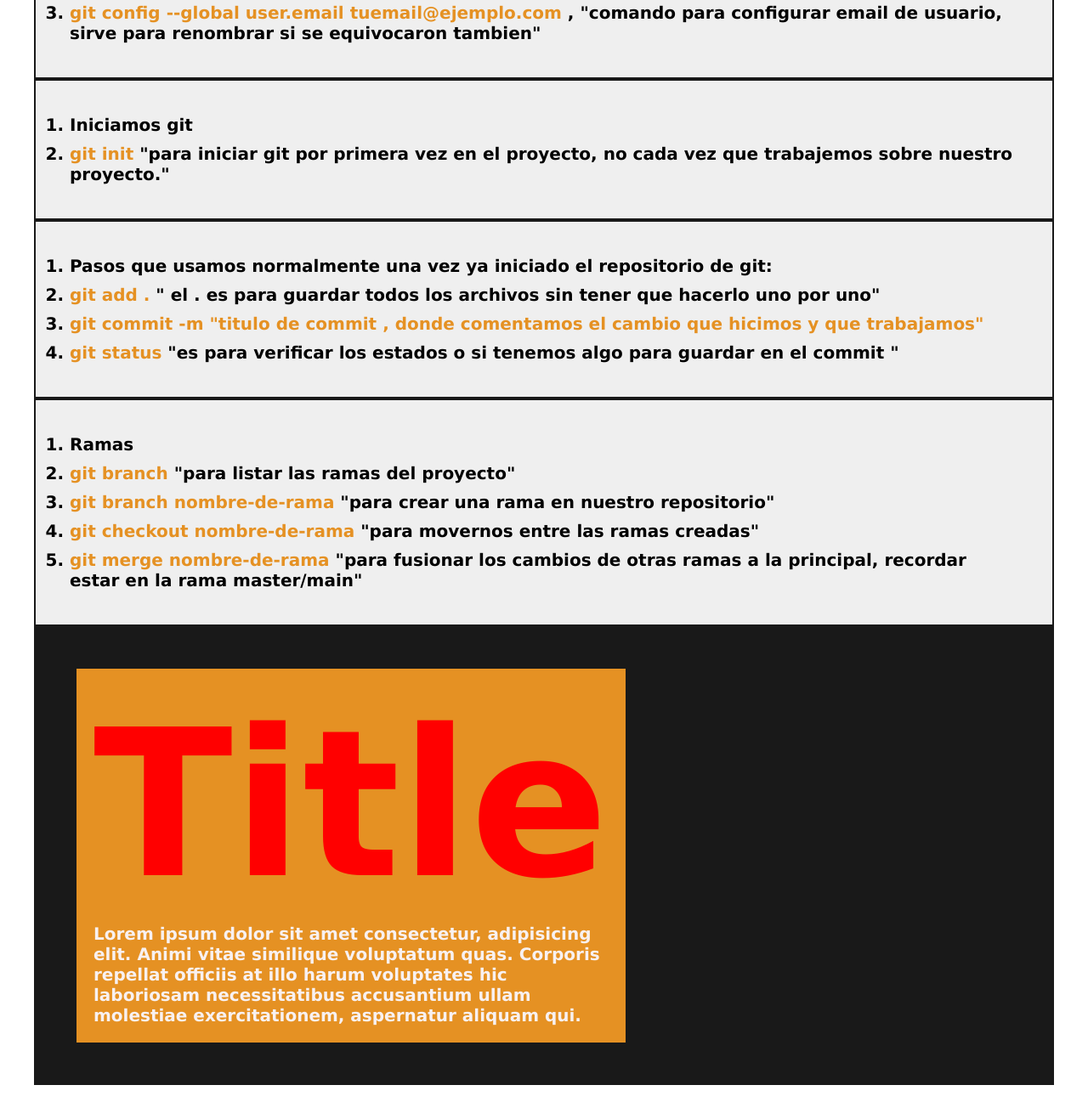
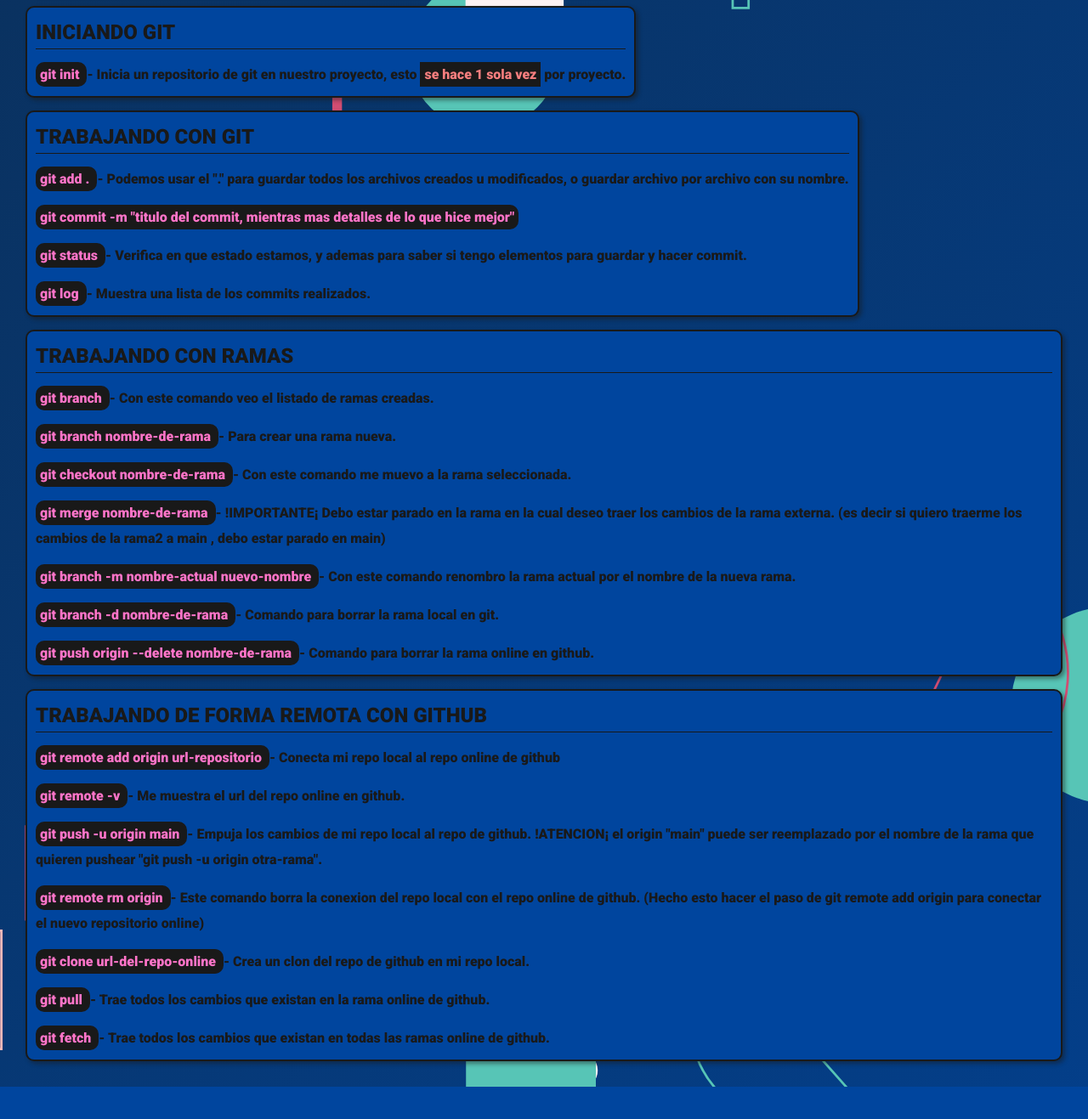
Before and after one commit to feralarcon1995/prueba, a website: page index.html in a window 1280 px wide. Shown: the part 265-1582 px from the top of the page at 85% size. After the commit the page ends 1544 px from the top, so only its background shows below. Drawn offline with Linux system fonts and the light colour scheme; a web font is replaced by a local one.

Commit message:
changes to the readme file

```diff
--- a/index.html
+++ b/index.html
@@ -12,46 +12,161 @@
 
 <body>
 
-    <h1>Pasos para usar git </h1>
-    <ol>
-        <li>Configuramos git por unica vez por pc:</li>
-        <li><span>git config --global user.name
-                <hr> "tu nombre"
-            </span> , <a href="">link</a> "comando para configurar nombre de usuario, sirve
-            para renombrar si se equivocaron tambien"</li>
-        <li><span>git config --global user.email tuemail@ejemplo.com</span> , "comando para configurar email de usuario,
-            sirve para renombrar si se equivocaron tambien"</li>
-    </ol>
-    <ol>
-        <li>Iniciamos git </li>
-        <li><span>git init </span> "para iniciar git por primera vez en el proyecto, no cada vez que trabajemos sobre
-            nuestro proyecto."</li>
-    </ol>
-    <ol>
-        <li>Pasos que usamos normalmente una vez ya iniciado el repositorio de git:</li>
-        <li> <span> git add .</span> " el . es para guardar todos los archivos sin tener que hacerlo uno por uno" </li>
-        <li> <span>git commit -m "titulo de commit , donde comentamos el cambio que hicimos y que trabajamos"</span>
-        </li>
-        <li> <span> git status</span> "es para verificar los estados o si tenemos algo para guardar en el commit "</li>
-    </ol>
-    <ol>
-        <li>Ramas</li>
-        <li><span>git branch</span> "para listar las ramas del proyecto"</li>
-        <li><span>git branch nombre-de-rama</span> "para crear una rama en nuestro repositorio"</li>
-        <li><span>git checkout nombre-de-rama</span> "para movernos entre las ramas creadas" </li>
-        <li><span>git merge nombre-de-rama</span> "para fusionar los cambios de otras ramas a la principal, recordar
-            estar en la rama master/main"</li>
-    </ol>
+    <section>
+        <article class="header">
+            <h1>Pasos para usar git</h1>
+        </article>
+        <ul>
+            <li>Configurando git</li>
+            <li>
+                <span>
+                    git config --global user.name "mi nombre"
+                </span>
+                - Configura el nombre de usuario de git
+            </li>
+            <li>
+                <span>
+                    git config --global user.email miemail@ejemplo.com
+                </span>
+                - Configura el email del usuario en git
+            </li>
+        </ul>
+        <ul>
+            <li>Iniciando git</li>
+            <li>
+                <span>
+                    git init
+                </span>
+                - Inicia un repositorio de git en nuestro proyecto, esto <span class="red"> se hace 1 sola vez</span>
+                por proyecto.
+            </li>
+        </ul>
 
+        <ul>
+            <li>Trabajando con git</li>
+            <li>
+                <span>
+                    git add .
+                </span>
+                - Podemos usar el "." para guardar todos los archivos creados u modificados, o guardar archivo por
+                archivo con su nombre.
+            </li>
+            <li>
+                <span>
+                    git commit -m "titulo del commit, mientras mas detalles de lo que hice mejor"
+                </span>
+            <li>
+                <span>
+                    git status
+                </span>
+                - Verifica en que estado estamos, y ademas para saber si tengo elementos para guardar y hacer commit.
+            </li>
+            <li>
+                <span>
+                    git log
+                </span>
+                - Muestra una lista de los commits realizados.
+            </li>
+            </li>
+        </ul>
 
-    <section class="cajas">
-        <div class="caja">
-            <h2 class="pepito-title">Title</h2>
-            <p class="caja__subtitle">Lorem ipsum dolor sit amet consectetur, adipisicing elit. Animi vitae similique
-                voluptatum quas. Corporis repellat officiis at illo harum voluptates hic laboriosam necessitatibus
-                accusantium ullam molestiae exercitationem, aspernatur aliquam qui.</p>
-        </div>
+        <ul>
+            <li>
+                Trabajando con ramas
+            </li>
+            <li>
+                <span>
+                    git branch
+                </span>
+                - Con este comando veo el listado de ramas creadas.
+            </li>
+            <li>
+                <span>
+                    git branch nombre-de-rama
+                </span>
+                - Para crear una rama nueva.
+            </li>
+            <li>
+                <span>
+                    git checkout nombre-de-rama
+                </span>
+                - Con este comando me muevo a la rama seleccionada.
+            </li>
+            <li>
+                <span>
+                    git merge nombre-de-rama
+                </span>
+                - !IMPORTANTE¡ Debo estar parado en la rama en la cual deseo traer los cambios de la rama externa. (es
+                decir si quiero traerme los cambios de la rama2 a main , debo estar parado en main)
+            </li>
+            <li>
+                <span>
+                    git branch -m nombre-actual nuevo-nombre
+                </span>
+                - Con este comando renombro la rama actual por el nombre de la nueva rama.
+            </li>
+            <li>
+                <span>
+                    git branch -d nombre-de-rama
+                </span>
+                - Comando para borrar la rama local en git.
+            </li>
+            <li>
+                <span>
+                    git push origin --delete nombre-de-rama
+                </span>
+                - Comando para borrar la rama online en github.
+            </li>
+        </ul>
+        <ul>
+            <li>Trabajando de forma remota con GITHUB</li>
+            <li>
+                <span>
+                    git remote add origin url-repositorio
+                </span>
+                - Conecta mi repo local al repo online de github
+            </li>
+            <li>
+                <span>
+                    git remote -v
+                </span>
+                - Me muestra el url del repo online en github.
+            </li>
+            <li>
+                <span>
+                    git push -u origin main
+                </span>
+                - Empuja los cambios de mi repo local al repo de github. !ATENCION¡ el origin "main" puede ser
+                reemplazado por el nombre de la rama que quieren pushear "git push -u origin otra-rama".
+            </li>
+            <li>
+                <span>
+                    git remote rm origin
+                </span>
+                - Este comando borra la conexion del repo local con el repo online de github. (Hecho esto hacer el paso
+                de git remote add origin para conectar el nuevo repositorio online)
+            </li>
+            <li>
+                <span>
+                    git clone url-del-repo-online
+                </span>
+                - Crea un clon del repo de github en mi repo local.
+            </li>
+            <li>
+                <span>
+                    git pull
+                </span>
+                - Trae todos los cambios que existan en la rama online de github.
+            </li>
+            <li>
+                <span>
+                    git fetch
+                </span>
+                - Trae todos los cambios que existan en todas las ramas online de github.
+            </li>
+        </ul>
     </section>
+
 </body>
 
 </html>
--- a/scss/base/_reset.scss
+++ b/scss/base/_reset.scss
@@ -1,5 +1,8 @@
+@import url('https://fonts.googleapis.com/css2?family=Roboto:wght@400;900&family=Sigmar&display=swap');
+
 * {
     margin: 0;
     padding: 0;
     box-sizing: border-box;
+    font-family: $main-font;
 }
--- a/scss/base/_vars.scss
+++ b/scss/base/_vars.scss
@@ -1,10 +1,12 @@
 //variables
 
-$main-color: #e59123;
-
-$main-font: Verdana, Geneva, Tahoma, sans-serif;
+$main-color: #191919;
+$shadow-color:#19191978;
+$bg-color: #00459e;
+$text-color:#ff74c8;
+$main-font: 'Roboto', sans-serif;
 
 $p-5: 50px;
-$column-2: repeat(2,1fr);
-$column-4: repeat(4,1fr);
-$column-6: repeat(6,1fr);
+$column-2: repeat(2, 1fr);
+$column-4: repeat(4, 1fr);
+$column-6: repeat(6, 1fr);
--- a/scss/layout/_index.scss
+++ b/scss/layout/_index.scss
@@ -1,63 +1,63 @@
 body {
-    padding: 40px;
+    background-color: $bg-color;
+    background-image: url("../../images/bg.svg");
+    background-position: center;
+    background-size: cover;
+}
 
-    h1 {
-        font-size: 24px;
-        font-weight: bold;
-        font-family: $main-font;
-        color: $main-color;
-        padding: 20px 0;
-        &:hover {
-            color: aqua;
-        }
-    }
+.header h1 {
+    background-color: $bg-color;
+    color: $main-color;
+    font-size: 30px;
+    font-weight: bold;
+    border: 2px solid $main-color;
+    border-radius: 10px;
+    padding: 10px;
+    box-shadow: 3px 3px 5px 0px $shadow-color;
 
-    ol {
+}
+
+section {
+    display: flex;
+    flex-direction: column;
+    align-items: flex-start;
+    justify-content: space-around;
+    padding: 30px;
+    gap: 15px;
+    ul {
+        background-color: $bg-color;
         display: flex;
         flex-direction: column;
-        gap: 10px;
-        background-color: #eeee;
-        border: 2px solid #191919;
-        padding: 40px;
-        font-size: 20px;
-        font-weight: bold;
-        font-family: $main-font;
+        list-style: none;
+        border: 2px solid $main-color;
+        border-radius: 10px;
+        padding: 10px;
+        box-shadow: 3px 3px 5px 0px $shadow-color;
+        gap: 15px;
 
         li {
+            line-height: 30px;
+            color: $main-color;
+            font-weight: bold;
+            &:first-child {
+                text-transform: uppercase;
+                padding: 4px 0;
+                border-bottom: 1px solid $main-color;
+                font-size: 24px;
+                font-weight: bold;
+            }
             span {
-                color: $main-color;
-            }
-            a {
-                color: red;
+                color: $text-color;
+                font-weight: bold;
+                background-color: #191919;
+                border-radius: 10px;
+                padding: 5px;
             }
         }
     }
 }
 
-.cajas {
-    background-color: #191919;
-    padding: $p-5;
-    display: grid;
-    grid-template-columns: $column-4;
-    justify-content: center;
-    align-items: center;
-
-    .caja {
-        background-color: $main-color;
-        color: #f8f1f1;
-        padding: 20px;
-
-        .pepito-title {
-            color: red;
-            font-size: 240px;
-            font-weight: bold;
-            font-family: $main-font;
-        }
-
-        p {
-            font-size: 20px;
-            font-weight: bold;
-            font-family: $main-font;
-        }
-    }
+.red {
+    color: rgb(246, 126, 126);
+    border-radius: 0;
 }
```
Also changed, not shown: README.md, css/style.css, images/bg.svg (added), 1 other file.
